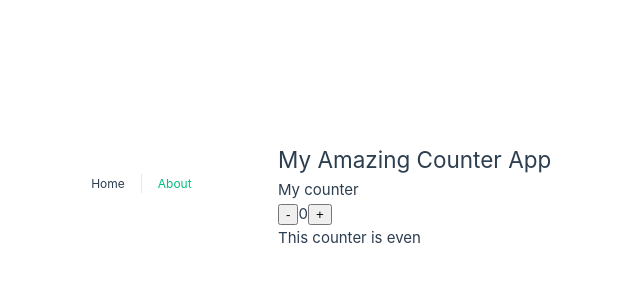
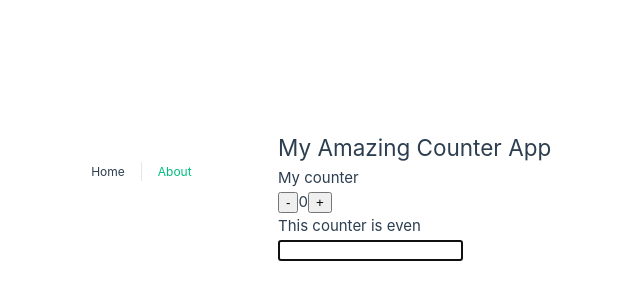
Before and after one commit to hairutdinov/vue-composition-api-basics, a Vue app: page / in a window 1280 px wide. Shown: the part 204-504 px from the top of the page, without its empty margins (362-1002 px from the left). Built offline with nearby package versions, Linux system fonts and the light colour scheme.

Commit message:
local custom directive

```diff
--- a/src/views/HomeView.vue
+++ b/src/views/HomeView.vue
@@ -8,6 +8,8 @@
       <button class="btn" @click="increaseCounter(1)">+</button>
     </div>
     <p>This counter is {{ oddOrEven }}</p>
+
+    <input type="text" v-autofocus>
   </div>
 </template>
 
@@ -25,6 +27,12 @@ const counterData = reactive({
   title: 'My counter',
 })
 
+const vAutofocus = {
+  mounted: (el) => {
+    el.focus()
+  }
+}
+
 watch(() => counterData.count, (newValue, oldValue) => {
   console.log('newValue', newValue)
 })
```
